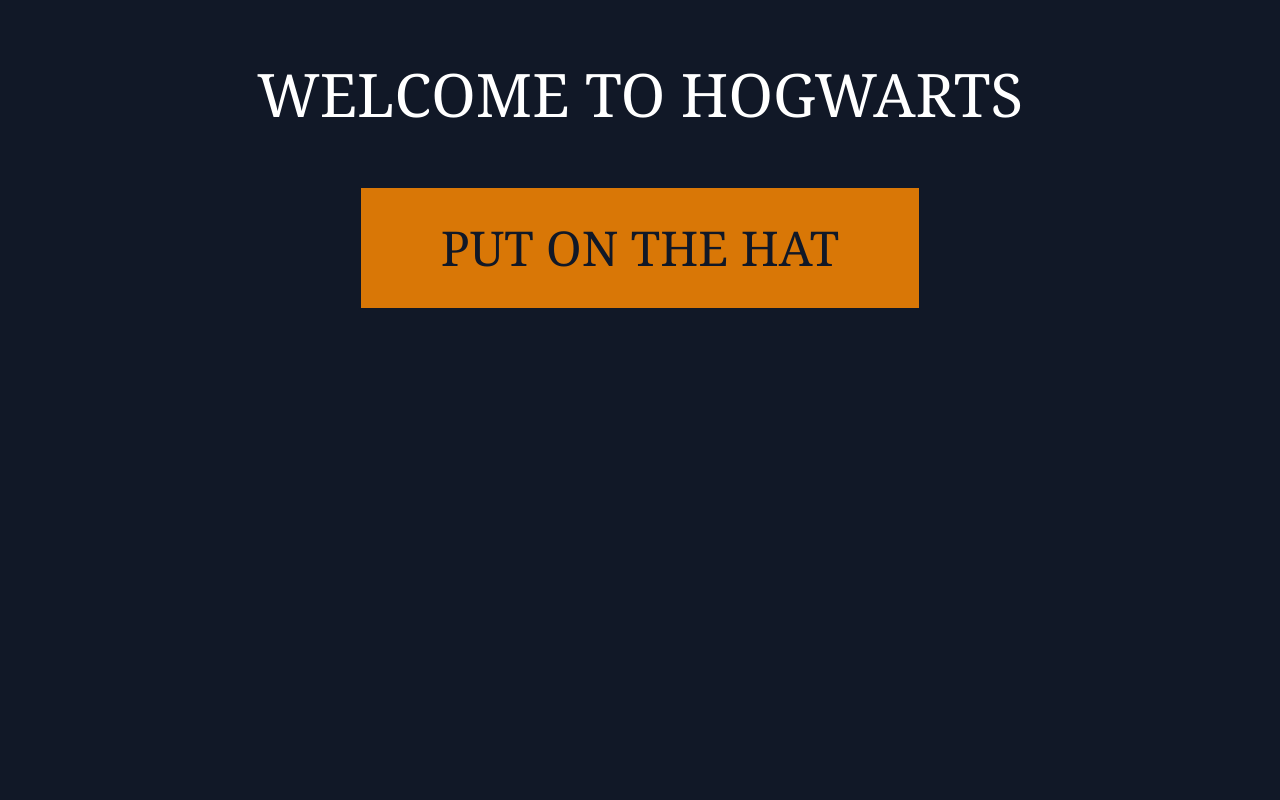
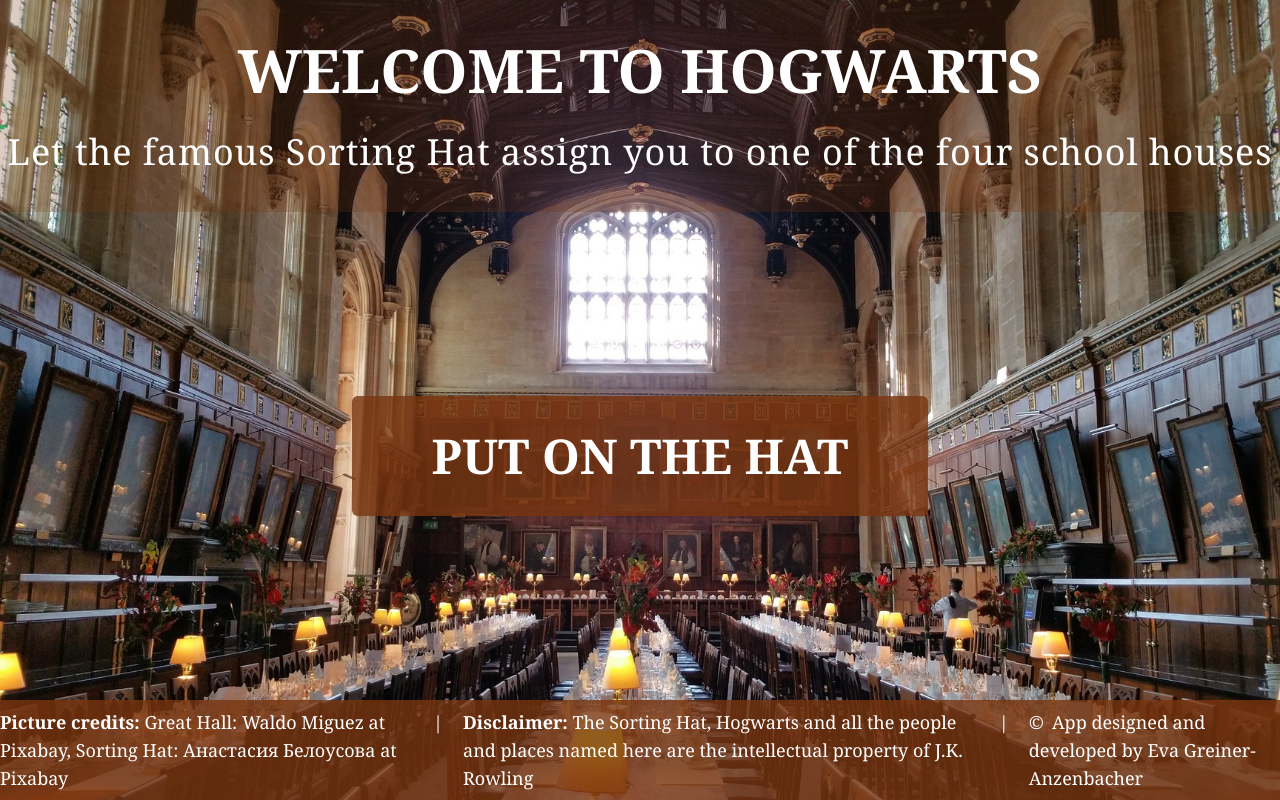
Before and after one commit to evagrean/sorting-hat-app, a React (Create React App) app: page / in a window 1280 px wide. Built offline with nearby package versions, Linux system fonts and the light colour scheme.

Commit message:
added header and footer and customized background image

```diff
--- a/src/App.js
+++ b/src/App.js
@@ -1,11 +1,14 @@
 import React from "react";
-
+import Header from "./components/Header";
 import CeremonyView from "./components/CeremonyView";
+import Footer from "./components/Footer";
 
 const App = () => {
   return (
-    <div className="app w-full h-screen bg-center bg-no-repeat bg-cover bg-gray-900">
+    <div className="app flex flex-col justify-between w-full h-screen bg-center bg-no-repeat bg-cover bg-great-hall">
+      <Header />
       <CeremonyView />
+      <Footer />
 
       {/* {houseData ? <HouseCard house={houseData} housemates={housematesData} /> : <CeremonyView />} */}
     </div>
--- a/src/components/CeremonyView.js
+++ b/src/components/CeremonyView.js
@@ -1,7 +1,7 @@
 import React, { useState, useCallback } from "react";
 import HouseView from "./HouseView";
 import SortingButton from "./SortingButton";
-import hatImg from "../images/sorting-hat-owl.png";
+import HatImage from "./HatImage";
 
 import axios from "axios";
 
@@ -49,13 +49,7 @@
   return (
     // eslint-disable-next-line react/style-prop-object
     <div className="ceremony-view flex flex-col items-center font-serif">
-      <p className="text-6xl text-white p-16 text-center uppercase  ">welcome to hogwarts</p>
-      {isLoading ? (
-        <span className="text-white text-4xl">
-          <img src={hatImg} alt="sorting hat" className="h-30 w-40" />
-          sorting...
-        </span>
-      ) : null}
+      {isLoading ? <HatImage /> : null}
       {showSortingButton ? <SortingButton fetchHouseData={fetchHouseData} /> : null}
       {houseData ? <HouseView house={houseData} housemates={housematesData} showSortingButton={showSortingButton} goBackToCeremony={goBackToCeremony} /> : null}
     </div>
--- /dev/null
+++ b/src/components/Footer.js
@@ -0,0 +1,35 @@
+import React from "react";
+
+const Footer = () => {
+  return (
+    <div className="footer flex flex-col items-center text-white font-serif font-normal text-lg py-2 bg-yellow-900 bg-opacity-80">
+      <div className="credits disclaimer flex justify-center">
+        <p>
+          <span className="font-semibold">Picture credits: </span>
+
+          <span>
+            Great Hall: <a href="https://pixabay.com/de/users/waldomiguez-1847959/?utm_source=link-attribution&amp;utm_medium=referral&amp;utm_campaign=image&amp;utm_content=1155171">Waldo Miguez</a> at <a href="https://pixabay.com/de/?utm_source=link-attribution&amp;utm_medium=referral&amp;utm_campaign=image&amp;utm_content=1155171">Pixabay, </a>
+          </span>
+          <span>
+            Sorting Hat: <a href="https://pixabay.com/de/users/nastasyaday-11197808/?utm_source=link-attribution&amp;utm_medium=referral&amp;utm_campaign=image&amp;utm_content=5846674">Анастасия Белоусова</a> at <a href="https://pixabay.com/de/?utm_source=link-attribution&amp;utm_medium=referral&amp;utm_campaign=image&amp;utm_content=5846674">Pixabay</a>
+          </span>
+        </p>
+        <p className="px-5"> | </p>
+        <p>
+          <span className="font-semibold">Disclaimer: </span>
+
+          <span>The Sorting Hat, Hogwarts and all the people and places named here are the intellectual property of J.K. Rowling</span>
+        </p>
+        <p className="px-5"> | </p>
+        <p>
+          <span className="mr-2">&#169;</span>App designed and developed by{" "}
+          <a href="https://github.com/evagrean" target="_blank" rel="noopener noreferrer">
+            Eva Greiner-Anzenbacher
+          </a>
+        </p>
+      </div>
+    </div>
+  );
+};
+
+export default Footer;
--- a/src/components/GoBackButton.js
+++ b/src/components/GoBackButton.js
@@ -1,9 +1,9 @@
 import React from "react";
 
-const GoBackButton = ({ goBackToCeremony }) => {
+const GoBackButton = ({ goBackToCeremony, bgColor }) => {
   return (
-    <div className="flex flex-col items-center">
-      <button className="uppercase px-20 py-9 m-20 bg-yellow-600 text-gray-900 max-w-max shadow-sm hover:shadow-md text-5xl hover:bg-yellow-500" onClick={goBackToCeremony}>
+    <div className="flex flex-col items-center pt-10">
+      <button className={`uppercase px-10 py-5 rounded-md ${bgColor} bg-opacity-80 hover:bg-yellow-900 hover:bg-opacity-70 text-white font-normal max-w-max shadow-sm hover:shadow-md text-3xl`} onClick={goBackToCeremony}>
         back to ceremony
       </button>
     </div>
--- /dev/null
+++ b/src/components/HatImage.js
@@ -0,0 +1,13 @@
+import React from "react";
+import hatImg from "../images/sorting-hat-owl.png";
+
+const HatImage = () => {
+  return (
+    <div className="hat-image ">
+      <img src={hatImg} alt="sorting hat" className="w-60 h-50  animate-bounce" />
+      <p className="animate-pulse text-white font-medium text-3xl text-center">sorting... </p>
+    </div>
+  );
+};
+
+export default HatImage;
--- /dev/null
+++ b/src/components/Header.js
@@ -0,0 +1,12 @@
+import React from "react";
+
+const Header = () => {
+  return (
+    <div className="header text-center py-10 font-serif font-bold text-6xl text-white bg-yellow-900 bg-opacity-25">
+      <p className=" uppercase">welcome to hogwarts</p>
+      <p className="text-4xl font-normal pt-8 tracking-wide">Let the famous Sorting Hat assign you to one of the four school houses</p>
+    </div>
+  );
+};
+
+export default Header;
--- a/src/components/HouseView.js
+++ b/src/components/HouseView.js
@@ -26,15 +26,14 @@
 
   return (
     <div className="house-view">
-      <div className={`mt-10 flex flex-col place-items-start outline-white ${bgColor}`}>
+      <div className={`mt-10 flex flex-col place-items-start ${bgColor} bg-opacity-50`}>
         <div>
           <p className={`text-3xl pt-5 px-4 ${textColor}`}>Congrats, you are a {house}</p>
         </div>
         <p className={`text-3xl pt-5 px-4 ${textColor}`}>Meet some of your housemates:</p>
         <HousematesList housemates={housemates} />
+        <GoBackButton goBackToCeremony={goBackToCeremony} bgColor={bgColor} />
       </div>
-
-      <GoBackButton goBackToCeremony={goBackToCeremony} />
     </div>
   );
 };
--- a/src/components/SortingButton.js
+++ b/src/components/SortingButton.js
@@ -3,7 +3,7 @@
 const SortingButton = ({ fetchHouseData }) => {
   return (
     <div className="sorting-btn flex flex-col items-center">
-      <button className="uppercase px-20 py-9 bg-yellow-600 text-gray-900 max-w-max shadow-sm hover:shadow-md text-5xl" onClick={fetchHouseData}>
+      <button className="uppercase px-20 py-9 border-white rounded-md bg-yellow-900 bg-opacity-80 hover:bg-yellow-900 hover:bg-opacity-70 text-white font-bold max-w-max shadow-sm hover:shadow-md text-5xl" onClick={fetchHouseData}>
         put on the hat
       </button>
     </div>
--- a/tailwind.config.js
+++ b/tailwind.config.js
@@ -99,7 +99,11 @@
       "gradient-to-bl": "linear-gradient(to bottom left, var(--tw-gradient-stops))",
       "gradient-to-l": "linear-gradient(to left, var(--tw-gradient-stops))",
       "gradient-to-tl": "linear-gradient(to top left, var(--tw-gradient-stops))",
-      "great-hall": "url('/images/great-hall-v2.png')",
+    },
+    extend: {
+      backgroundImage: (theme) => ({
+        "great-hall": "url('/src/images/great-hall-v2.jpg')",
+      }),
     },
     backgroundOpacity: (theme) => theme("opacity"),
     backgroundPosition: {
```
